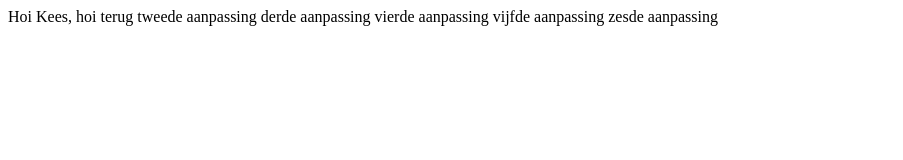
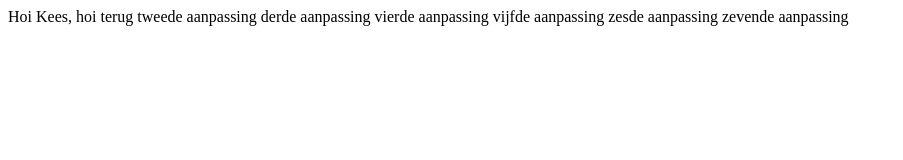
Before and after one commit to cornelisdemooij/FrontendMetKees, a plain HTML site: page index.html in a window 1280 px wide. Shown: the whole page, without its empty margins (0-903 px from the left). Drawn offline with Linux system fonts and the light colour scheme; no server answers.

Commit message:
zevende aanpassing

```diff
--- a/index.html
+++ b/index.html
@@ -10,5 +10,6 @@
     vierde aanpassing
     vijfde aanpassing
     zesde aanpassing
+    zevende aanpassing
   </body>
 </html>
```
